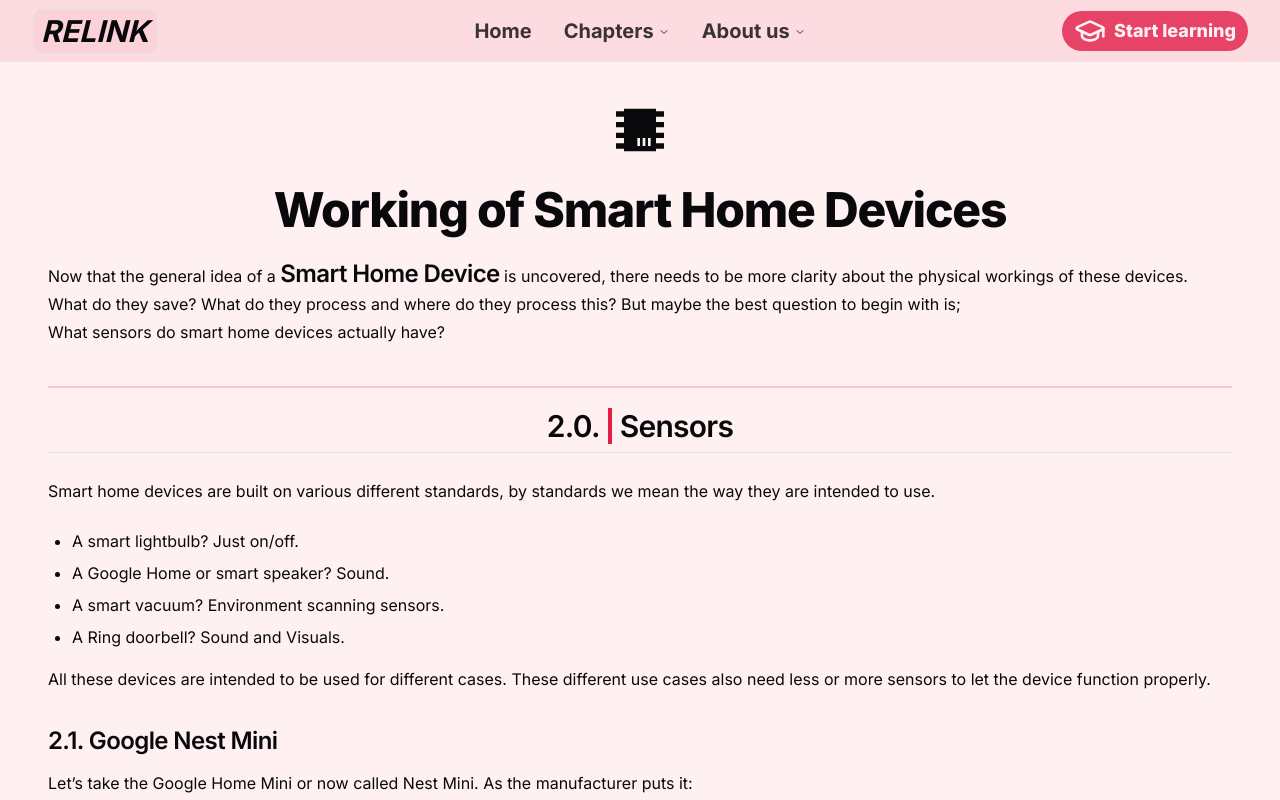
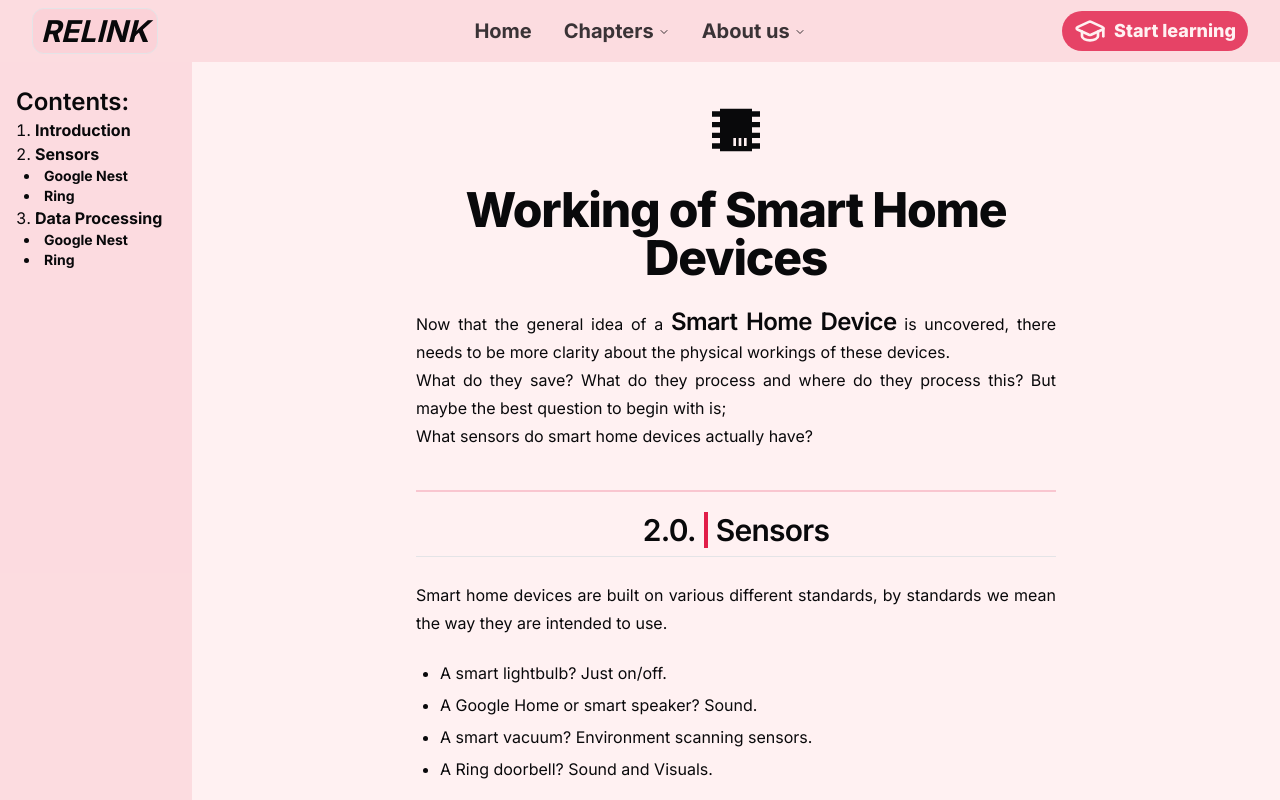
Before and after one commit to evebrnd/eps, a Next.js app: page /eps/chapters/three in a window 1280 px wide. Shown: the top 800 px of the page. Built offline with nearby package versions, Linux system fonts and the light colour scheme.

Commit message:
Fix: rebranched everything

```diff
--- a/src/app/chapters/three/page.tsx
+++ b/src/app/chapters/three/page.tsx
@@ -3,11 +3,40 @@
 import { mdiChip } from "@mdi/js";
 import Icon from "@mdi/react";
 
+import React, { useEffect, useMemo, useState, useRef } from 'react';
+import Sidebar from "@/components/SideBar";
+
 export default function Page() {
+
+  // This is for the internal navigation of the page.
+  const titleAmount = 7;
+  const { refs, isInViewport } = createViewPortObserver(titleAmount);
+
+  const chapters = [
+    { title: 'Introduction', id: 'Introduction', isInViewport: isInViewport[0] },
+    {
+      title: 'Sensors', id: 'Chapter_2.0', isInViewport: isInViewport[1], subChapters: [
+        { title: 'Google Nest', id: 'Chapter_2.1', isInViewport: isInViewport[2] },
+        { title: 'Ring', id: 'Chapter_2.2', isInViewport: isInViewport[3] },
+      ]
+    },
+    {
+      title: 'Data Processing', id: 'Chapter_3.0', isInViewport: isInViewport[4], subChapters: [
+        { title: 'Google Nest', id: 'Chapter_3.1', isInViewport: isInViewport[5] },
+        { title: 'Ring', id: 'Chapter_3.2', isInViewport: isInViewport[6] },
+      ]
+    },
+  ];
+
   return (
-    <div className="flex flex-col justify-center py-2 mx-4 md:mx-12">
+    <div className="flex flex-wrap">
+      {/* The sidebar of the page */}
+      <Sidebar chapters={chapters} />
+
+      {/* The main content of the page */}
+      <div className="flex flex-col justify-self-center mx-auto pt-2 w-5/6 md:w-4/6 lg:w-3/6">
         <Icon path={mdiChip} size="4em" className="mx-auto mt-7" />
-      <h1 className="flex justify-center text-center mt-6 text-4xl font-extrabold tracking-tight lg:text-5xl">
+        <h1 ref={refs[0]} id="Introduction" className="flex justify-center text-center mt-6 text-4xl font-extrabold tracking-tight lg:text-5xl">
           Working of Smart Home Devices
         </h1>
         <p className="leading-7 mt-6 text-justify">
@@ -16,10 +45,9 @@
           <br /> What do they save? What do they process and where do they process this?
           But maybe the best question to begin with is; <br /> What sensors do smart home devices actually have?
         </p>
-
         <div className="flex flex-col text-justify py-3 border-y-2 border-primary/20 mt-10">
           {/* 2.0 */}
-        <h2 className="flex justify-center mt-2 border-b pb-2 text-3xl font-semibold tracking-tight">
+          <h2 ref={refs[1]} id="Chapter_2.0" className="flex justify-center mt-2 border-b pb-2 text-3xl font-semibold tracking-tight">
             2.0.<a className="mx-2 border-x-2 border-primary text-2xl"></a>Sensors
           </h2>
           <p className="leading-7 mt-3 md:mt-6">
@@ -36,7 +64,7 @@
           </p>
 
           {/* 2.1 */}
-        <h3 className="mt-8 text-2xl font-semibold tracking-tight">
+          <h3 ref={refs[2]} id="Chapter_2.1" className="mt-8 text-2xl font-semibold tracking-tight">
             2.1. Google Nest Mini
           </h3>
           <p className="leading-7 mt-3">
@@ -54,7 +82,7 @@
           </p>
 
           {/* 2.2 */}
-        <h3 className="mt-8 text-2xl font-semibold tracking-tight">
+          <h3 ref={refs[3]} id="Chapter_2.2" className="mt-8 text-2xl font-semibold tracking-tight">
             2.2. Ring Doorbell
           </h3>
           <p className="leading-7 mt-3">
@@ -79,7 +107,7 @@
 
         <div className="flex flex-col text-justify py-3 mt-4">
           {/* 3.0 */}
-        <h2 className="flex justify-center border-b pb-2 text-3xl font-semibold tracking-tight ">
+          <h2 ref={refs[4]} id="Chapter_3.0" className="flex justify-center border-b pb-2 text-3xl font-semibold tracking-tight ">
             3.0<a className="mx-2 border-x-2 border-primary text-2xl center-x"></a>Data Processing
           </h2>
           <p className="leading-7 mt-6">
@@ -87,7 +115,7 @@
           </p>
 
           {/* 3.1 */}
-        <h3 className="mt-8 text-2xl font-semibold tracking-tight">
+          <h3 ref={refs[5]} id="Chapter_3.1" className="mt-8 text-2xl font-semibold tracking-tight">
             3.1. Google Nest Mini
           </h3>
           <p className="leading-7 mt-3">
@@ -110,7 +138,7 @@
           </p>
 
           {/* 3.2 */}
-        <h3 className="mt-8 text-2xl font-semibold tracking-tight">
+          <h3 ref={refs[6]} id="Chapter_3.2" className="mt-8 text-2xl font-semibold tracking-tight">
             3.2. Ring Doorbell
           </h3>
           <p className="leading-7 mt-3">
@@ -133,5 +161,40 @@
           </p>
         </div>
       </div>
+    </div>
   );
 }
+
+
+function createViewPortObserver(titleAmount: number) {
+  const refs = [];
+  const isInViewport = [];
+
+  function useIsInViewport(ref: any) {
+    const [isIntersecting, setIsIntersecting] = useState(false);
+
+    const observer = useMemo(
+      () =>
+        new IntersectionObserver(([entry]) =>
+          setIsIntersecting(entry.isIntersecting),
+        ),
+      [],
+    );
+    useEffect(() => {
+      observer.observe(ref.current);
+
+      return () => {
+        observer.disconnect();
+      };
+    }, [ref, observer]);
+
+    return isIntersecting;
+  }
+
+  for (let i = 0; i < titleAmount; i++) {
+    refs.push(useRef(null));
+    isInViewport.push(useIsInViewport(refs[i]));
+  }
+
+  return { refs, isInViewport };
+}
```
Lines whose indentation alone changed are shown as unchanged.
